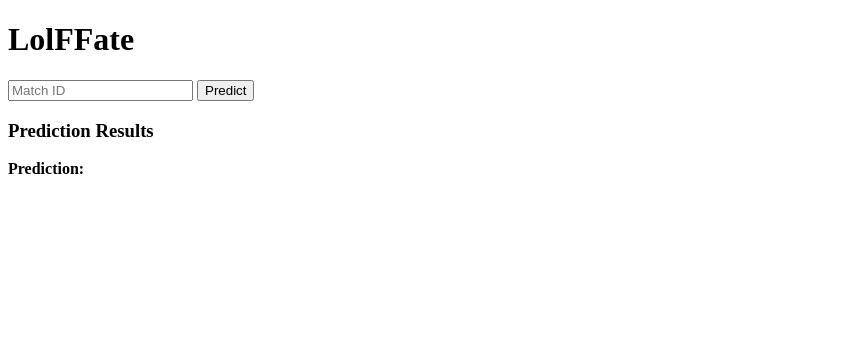
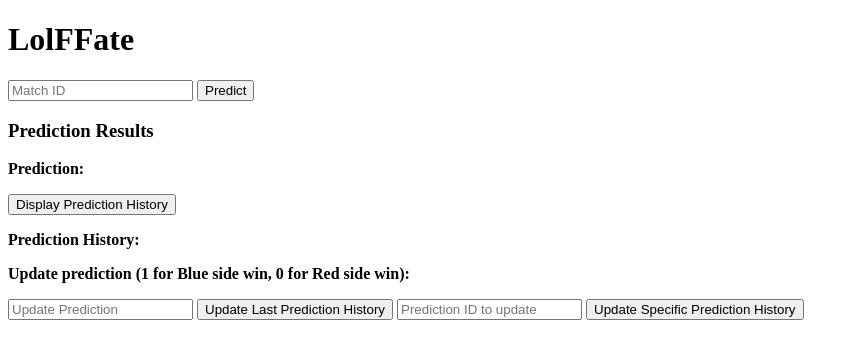
Before and after one commit to AurelienJuille/MLSD-Project, a Flask app: page / in a window 1280 px wide. Shown: the top 359 px of the page, without its empty margins (0-859 px from the left). Run offline with Flask 3, Linux system fonts and the light colour scheme.

Commit message:
add prediction history

```diff
--- a/src/app.py
+++ b/src/app.py
@@ -4,6 +4,8 @@ import pandas as pd
 from flask import Flask, request, render_template, jsonify, redirect, url_for
 
 app = Flask(__name__)
+
+history = []
 
 """
 Prepare data for prediction
@@ -69,7 +71,52 @@ def predict_match(match_id):
     except KeyError:
         return -1 # Match not found
 
-    return predict(match_features)
+    prediction = predict(match_features)
+
+    history.append({
+        "match_id": match_id,
+        "prediction": prediction
+    })
+
+    return prediction
+
+def get_history_string():
+    history_string = ""
+    for h in history:
+        history_string += f"Match {h['match_id']}: {'Blue' if int(h['prediction']) == 1 else 'Red'} team wins "
+
+    return history_string
+
+@app.route("/past_predictions/last", methods=["PUT"])
+def update_last_history():
+    if len(history) == 0:
+        return jsonify({"error": "No prediction history found"})
+
+    history[-1]["prediction"] = request.form['update']
+
+    return jsonify({"history": get_history_string()})
+
+@app.route("/past_predictions/<id>", methods=["PUT"])
+def update_history(id):
+    if len(history) == 0:
+        return jsonify({"error": "No prediction history found"})
+
+    if int(id) >= len(history):
+        return jsonify({"error": "Prediction not found"})
+
+    history[int(id)]["prediction"] = request.form['update']
+
+    return jsonify({"history": get_history_string()})
+
+@app.route("/past_predictions", methods=["GET"])
+def get_history():
+    try:
+        return jsonify({
+            "history": get_history_string()
+        })
+
+    except Exception as e:
+        return jsonify({"error": str(e)})
 
 @app.route('/predict', methods=['POST'])
 def get_prediction():
--- a/src/templates/index.html
+++ b/src/templates/index.html
@@ -3,6 +3,7 @@
     <head>
         <meta charset="UTF-8">
         <script src="https://code.jquery.com/jquery-3.6.0.min.js"></script>
+        <script src="https://cdnjs.cloudflare.com/ajax/libs/jquery/3.3.1/jquery.min.js"></script>
         <title>LolFFate</title>
     </head>
     <body>
@@ -19,6 +20,20 @@
             </div>
         </div>
 
+        <div class="container">
+            <button onclick="getPredictionHistory()">Display Prediction History</button>
+            <p><strong>Prediction History:</strong> <span id="prediction_history"></span></p>
+        </div>
+
+        <div class="container">
+            <p><strong>Update prediction (1 for Blue side win, 0 for Red side win):</strong></p>
+            <input type="number" id="update" placeholder="Update Prediction">
+            <button onclick="updateLastPredictionHistory()">Update Last Prediction History</button>
+
+            <input type="text" id="updateID" placeholder="Prediction ID to update">
+            <button onclick="updateSpecificPredictionHistory()">Update Specific Prediction History</button>
+        </div>
+
         <script>
             function runPrediction() {
                 var matchId = $("#matchId").val(); // Get the value from the input field
@@ -28,11 +43,66 @@
                 }
 
                 // Make a POST request to the /predict endpoint of our Flask app
-                $.post("/predict", { matchId: matchId }, function(data) {
-                    if (data.error) {
-                        alert("Error: " + data.error); // Show an alert if there is an error
+                $.post("/predict", { matchId: matchId }, function(response) {
+                    if (response.error) {
+                        alert("Error: " + response.error); // Show an alert if there is an error
                     } else {
-                        $("#prediction").text(data.prediction); // Update the prediction text
+                        $("#prediction").text(response.prediction); // Update the prediction text
+                    }
+                });
+            }
+
+            function getPredictionHistory() {
+                $.get("/past_predictions", function(response) {
+                    if (response.error) {
+                        alert("Error: " + response.error); // Show an alert if there is an error
+                    } else {
+                        $("#prediction_history").text(response.history); // Update the prediction history text
+                    }
+                });
+            }
+
+            function updateLastPredictionHistory() {
+                var prediction = $("#update").val();
+                if (!prediction) {
+                    alert("Please enter a prediction value");
+                    return;
+                }
+
+                $.ajax({
+                    url: "/past_predictions/last",
+                    type: 'PUT',
+                    data: "update=" + prediction,
+                    success: function(response) {
+                        if (response.error) {
+                            alert("Error: " + response.error); // Show an alert if there is an error
+                        } else {
+                            $("#prediction_history").text(response.history); // Update the prediction history text
+                        }
+                    }
+                });
+            }
+
+            function updateSpecificPredictionHistory() {
+                var id = $("#updateID").val();
+                var prediction = $("#update").val();
+
+                if (!id || !prediction) {
+                    alert("Please enter a prediction ID and prediction value");
+                    return;
+                }
+
+                $.ajax({
+                    url: "/past_predictions/" + id,
+                    type: 'PUT',
+                    data: "update=" + prediction,
+
+                    success: function(response) {
+                        if (response.error) {
+                            alert("Error: " + response.error); // Show an alert if there is an error
+                        } else {
+                            $("#prediction_history").text(response.history); // Update the prediction history text
+                        }
                     }
                 });
             }
```
